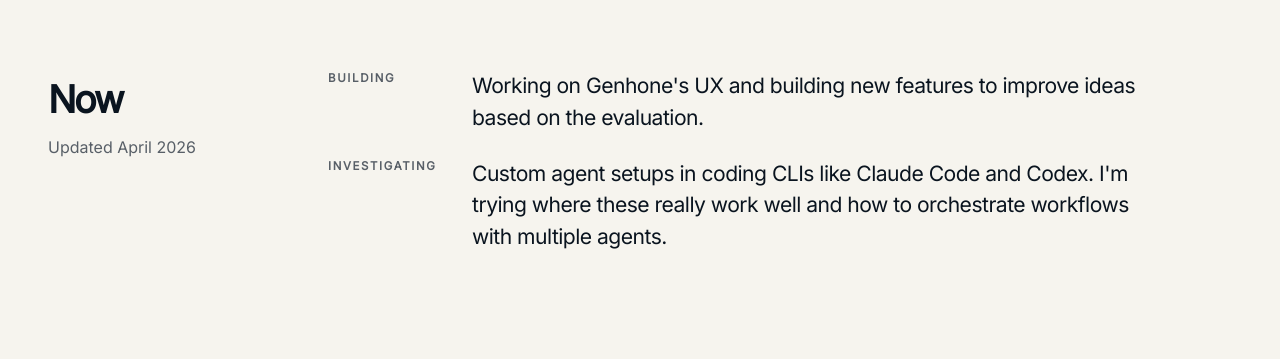
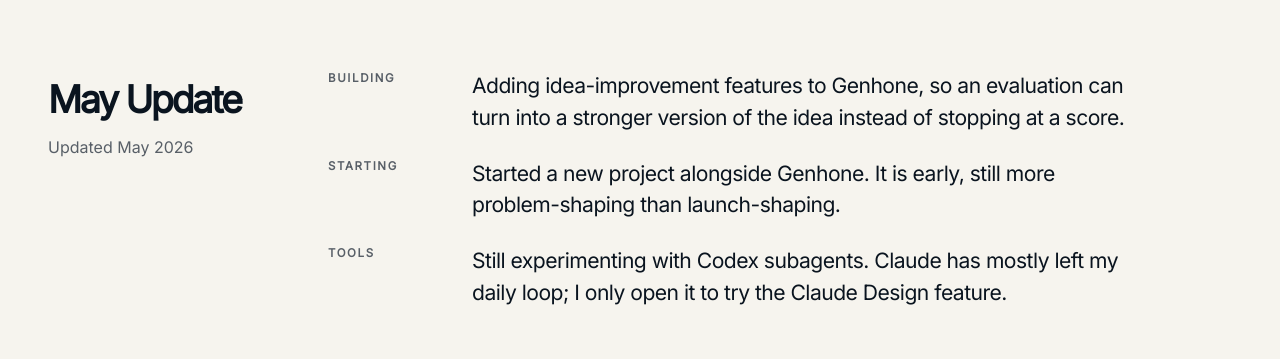
Before and after one commit to maltehedderich/hedderich-pro, a SvelteKit app: page / in a window 1280 px wide. Shown: the part 2302-2661 px from the top of the page. Built offline with nearby package versions, Linux system fonts and the light colour scheme; no server answers.

Commit message:
chore: update now section for may

```diff
--- a/src/routes/+page.svelte
+++ b/src/routes/+page.svelte
@@ -70,7 +70,7 @@
 	const navigation: NavItem[] = [
 		{ id: 'projects', href: '#projects', label: 'Projects' },
 		{ id: 'writing', href: '#writing', label: 'Writing' },
-		{ id: 'now', href: '#now', label: 'Now' },
+		{ id: 'now', href: '#now', label: 'May Update' },
 		{ id: 'experience', href: '#experience', label: 'Experience' },
 		{ id: 'contact', href: '#contact', label: 'Contact' }
 	];
@@ -101,13 +101,19 @@
 			id: 'building',
 			label: 'Building',
 			value:
-				"Working on Genhone's UX and building new features to improve ideas based on the evaluation."
+				'Adding idea-improvement features to Genhone, so an evaluation can turn into a stronger version of the idea instead of stopping at a score.'
 		},
 		{
-			id: 'investigating',
-			label: 'Investigating',
+			id: 'starting',
+			label: 'Starting',
 			value:
-				"Custom agent setups in coding CLIs like Claude Code and Codex. I'm trying where these really work well and how to orchestrate workflows with multiple agents."
+				'Started a new project alongside Genhone. It is early, still more problem-shaping than launch-shaping.'
+		},
+		{
+			id: 'tools',
+			label: 'Tools',
+			value:
+				'Still experimenting with Codex subagents. Claude has mostly left my daily loop; I only open it to try the Claude Design feature.'
 		}
 	];
 
@@ -397,8 +403,8 @@
 
 		<section aria-labelledby="now-title" class="section-shell scroll-mt-24" id="now">
 			<div class="section-rail space-y-4 lg:pt-3">
-				<h2 class="section-heading" id="now-title">Now</h2>
-				<p class="section-meta"><time datetime="2026-04">Updated April 2026</time></p>
+				<h2 class="section-heading" id="now-title">May Update</h2>
+				<p class="section-meta"><time datetime="2026-05">Updated May 2026</time></p>
 			</div>
 
 			<ul class="now-list" role="list">
```
